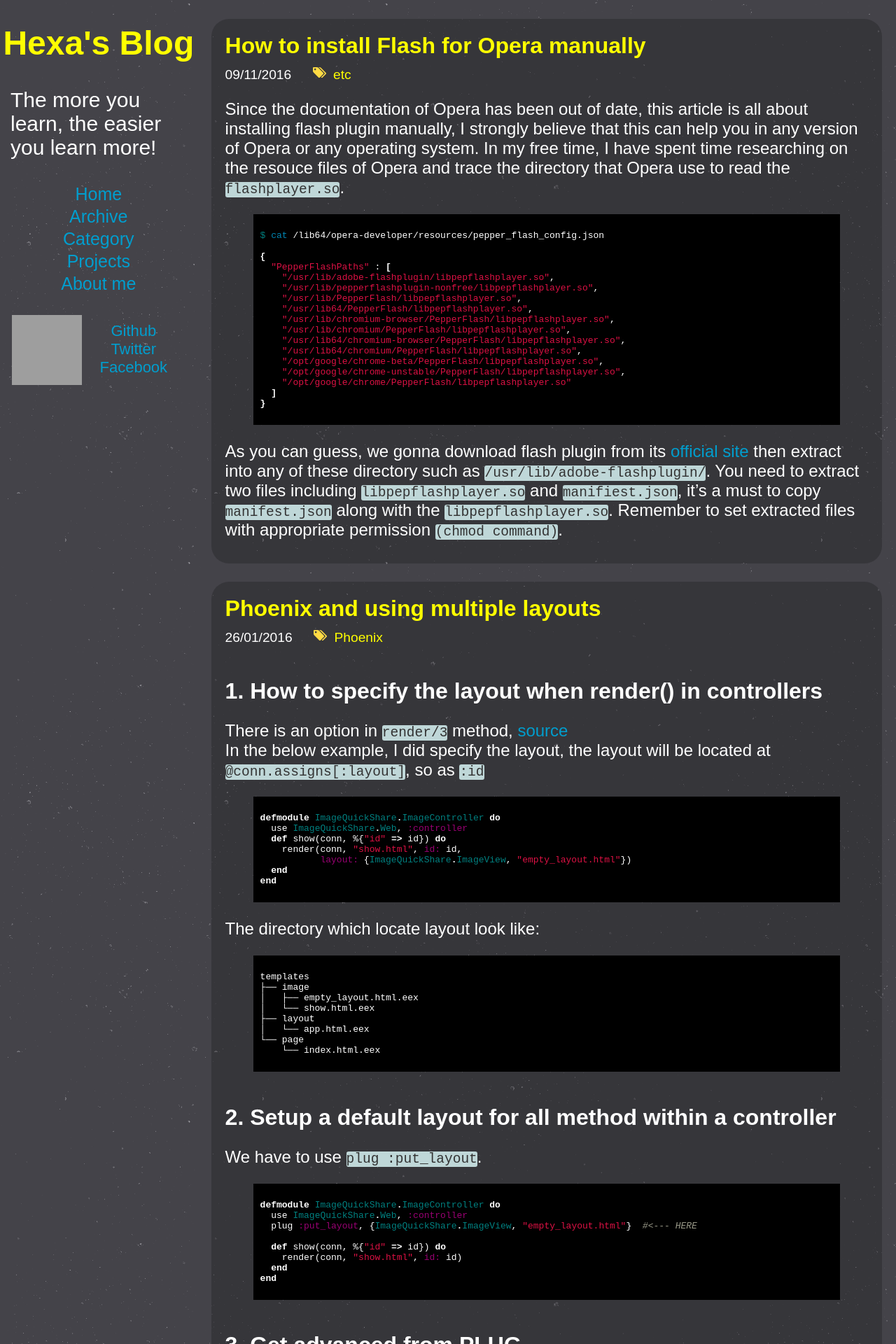
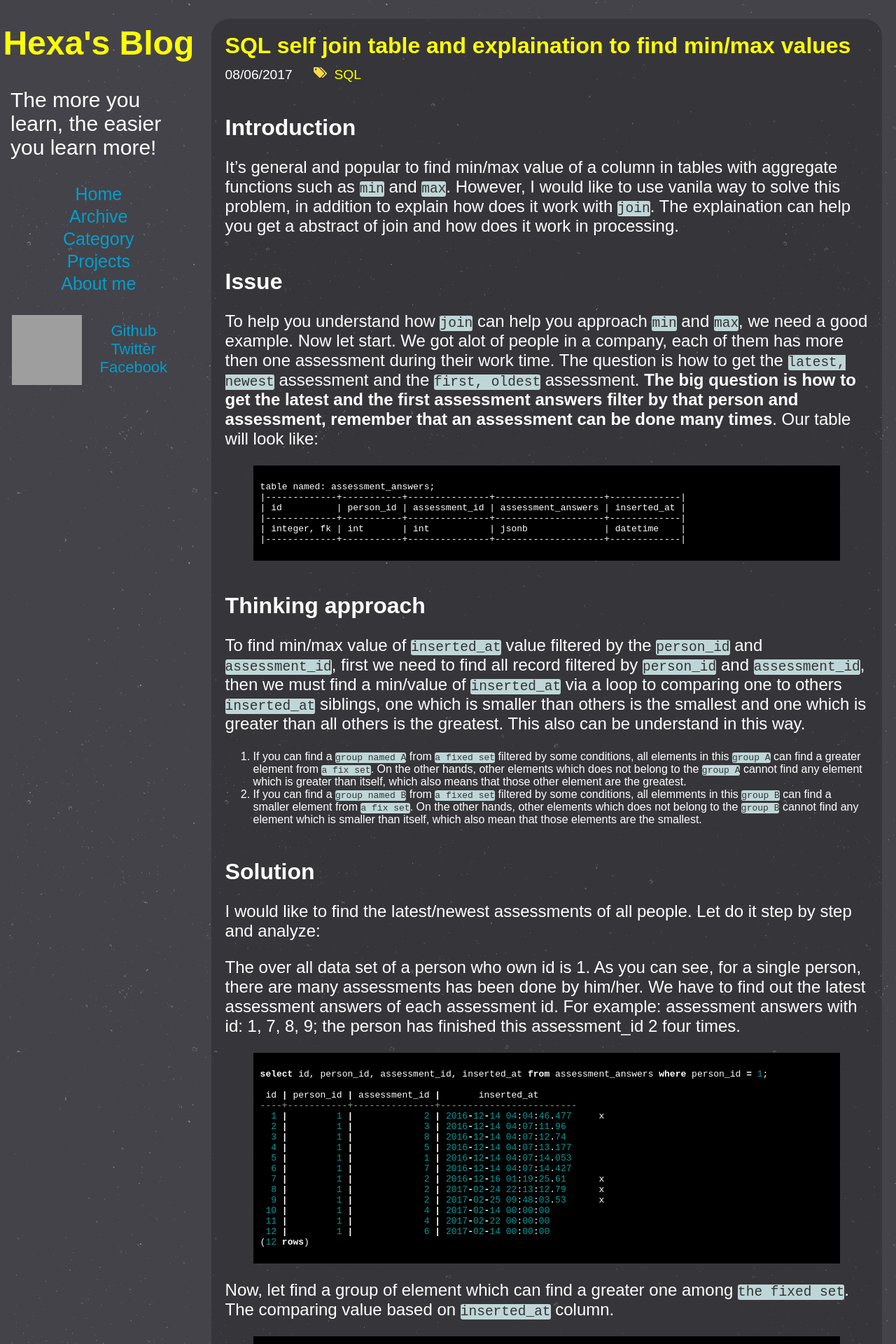
Before and after one commit to nguyenvinhlinh/nguyenvinhlinh.github.io, a Jekyll site: the page built from index.html, in a window 1280 px wide. Shown: the top 1920 px of the page at 70% size. Built offline with Jekyll 4.4.1, drawn with Linux system fonts in a browser that asks for light colours; the list of posts is cut into pages by our own code; some of the changed text lies outside the part shown; grey boxes are pictures that could not be loaded.

Commit message:
finsihed sql post about self join and explaination

```diff
--- a/_config.yml
+++ b/_config.yml
@@ -10,7 +10,7 @@ twitter_username: "https://twitter.com/LinhNguyenV"
 github_username:  "https://github.com/nguyenvinhlinh"
 facebook_username: "https://www.facebook.com/LinkBall"
 timezone: Asia/Bangkok
-paginate: 5
+paginate: 10
 
 # Build settings
 markdown: kramdown
--- /dev/null
+++ b/_posts/2017-6-8-SQL-self-join-and-explaination-to-find-min-max-value.md
@@ -0,0 +1,275 @@
+---
+layout: post
+title: SQL self join table and explaination to find min/max values
+date: 2017-6-8 12:12:18 +0700
+categories: SQL
+tag: sql
+comments: true
+---
+
+## Introduction
+It's general and popular to find min/max value of a column in tables with aggregate functions such as `min` and `max`.
+However, I would like to use vanila way to solve this problem, in addition to explain how does it work with `join`.
+The explaination can help you get a abstract of join and how does it work in processing.
+## Issue
+To help you understand how `join` can help you approach `min` and `max`, we need a good example. Now let start. We got
+ alot of people in a company, each of them has more then one assessment during their work time. The question is how to
+ get the `latest, newest` assessment and the `first, oldest` assessment. **The big question is how to get the latest
+and the first assessment answers filter by that person and assessment, remember that an assessment can be done many times**. Our table will look like:
+{% highlight text %}
+table named: assessment_answers;
+|-------------+-----------+---------------+--------------------+-------------|
+| id          | person_id | assessment_id | assessment_answers | inserted_at |
+|-------------+-----------+---------------+--------------------+-------------|
+| integer, fk | int       | int           | jsonb              | datetime    |
+|-------------+-----------+---------------+--------------------+-------------|
+{% endhighlight %}
+
+## Thinking approach
+To find min/max value of `inserted_at` value filtered by the `person_id` and `assessment_id`, first we need to find all record filtered by `person_id` and `assessment_id`, then we must find a min/value of `inserted_at` via a loop to comparing one to others `inserted_at` siblings, one which is smaller than others is the smallest and one which is greater than all others is the greatest. This also can be understand in this way.
+1. If you can find a `group named A` from `a fixed set` filtered by some conditions, all elements in this `group A` can find a greater element from `a fix set`. On the other hands, other elements which does not belong to the `group A` cannot find any element which is greater than itself, which also means that those other element are the greatest.
+2. If you can find a `group named B` from `a fixed set` filtered by some conditions, all elemments in this `group B` can find a smaller element from `a fix set`. On the other hands, other elements which does not belong to the `group B` cannot find any element which is smaller than itself, which also mean that those elements are the smallest.
+
+## Solution
+I would like to find the latest/newest assessments of all people. Let do it step by step and analyze:
+
+The over all data set of a person who own id is 1. As you can see, for a single person, there are many assessments has been done by him/her. We have to find out the latest assessment answers of each assessment id. For example: assessment answers with id: 1, 7, 8, 9; the person has finished this assessment_id 2  four times.
+{% highlight sql %}
+select id, person_id, assessment_id, inserted_at from assessment_answers where person_id = 1;
+
+ id | person_id | assessment_id |       inserted_at
+----+-----------+---------------+-------------------------
+  1 |         1 |             2 | 2016-12-14 04:04:46.477     x
+  2 |         1 |             3 | 2016-12-14 04:07:11.96
+  3 |         1 |             8 | 2016-12-14 04:07:12.74
+  4 |         1 |             5 | 2016-12-14 04:07:13.177
+  5 |         1 |             1 | 2016-12-14 04:07:14.053
+  6 |         1 |             7 | 2016-12-14 04:07:14.427
+  7 |         1 |             2 | 2016-12-16 01:19:25.61      x
+  8 |         1 |             2 | 2017-02-24 22:13:12.79      x
+  9 |         1 |             2 | 2017-02-25 09:48:03.53      x
+ 10 |         1 |             4 | 2017-02-14 00:00:00
+ 11 |         1 |             4 | 2017-02-22 00:00:00
+ 12 |         1 |             6 | 2017-02-14 00:00:00
+(12 rows)
+{% endhighlight %}
+
+Now, let find a group of element which can find a greater one among `the fixed set`. The comparing value based on `inserted_at` column.
+
+{% highlight sql %}
+select aa.id, aa.person_id, aa.assessment_id, aa.inserted_at, ab.id, ab.person_id, ab.assessment_id
+from assessment_answers aa join assessment_answers ab
+on aa.person_id = ab.person_id
+and aa.assessment_id = ab.assessment_id
+and aa.inserted_at < ab.inserted_at        -> I will explain why we set condition here not under _where_ phrase
+where aa.person_id = 1
+order by aa.id, ab.id;
+{% endhighlight %}
+
+{% highlight text %}
+ id | person_id | assessment_id |       inserted_at       | id | person_id | assessment_id |      inserted_at
+----+-----------+---------------+-------------------------+----+-----------+---------------+------------------------
+  1 |         1 |             2 | 2016-12-14 04:04:46.477 |  7 |         1 |             2 | 2016-12-16 01:19:25.61
+  1 |         1 |             2 | 2016-12-14 04:04:46.477 |  8 |         1 |             2 | 2017-02-24 22:13:12.79
+  1 |         1 |             2 | 2016-12-14 04:04:46.477 |  9 |         1 |             2 | 2017-02-25 09:48:03.53
+  7 |         1 |             2 | 2016-12-16 01:19:25.61  |  8 |         1 |             2 | 2017-02-24 22:13:12.79
+  7 |         1 |             2 | 2016-12-16 01:19:25.61  |  9 |         1 |             2 | 2017-02-25 09:48:03.53
+  8 |         1 |             2 | 2017-02-24 22:13:12.79  |  9 |         1 |             2 | 2017-02-25 09:48:03.53
+ 10 |         1 |             4 | 2017-02-14 00:00:00     | 11 |         1 |             4 | 2017-02-22 00:00:00
+(7 rows)
+{% endhighlight %}
+
+The fixed set we are talking about is starting from id `1 -> 12`, however, our group contain `1, 7, 8, 10`. `1, 7, 8, 10` can find greater element for instance:
+{% highlight text %}
+ id | person_id | assessment_id |       inserted_at       | id | person_id | assessment_id |      inserted_at
+----+-----------+---------------+-------------------------+----+-----------+---------------+------------------------
+  1 |         1 |             2 | 2016-12-14 04:04:46.477 |  7 |         1 |             2 | 2016-12-16 01:19:25.61
+{% endhighlight %}
+
+The `inserted_at(id_1)` is smaller than `inserted_at(id_7)`. For those elements which does not belong to this group cannot find greater element, because they are greatest ones. The other elements should include `2, 3, 4, 5, 6, 9, 11, 12`. The previous query used `join` phrase as a consequence, it remove all unsatisfied element for condition `aa.insrted_at < ab.inserted_at`. On the other hands, `left join` takes satisfied and unsatisfied records.
+
+{% highlight sql %}
+select aa.id, aa.person_id, aa.assessment_id, aa.inserted_at, ab.id, ab.person_id, ab.assessment_id, ab.inserted_at from assessment_answers aa
+left join assessment_answers ab
+on aa.person_id = ab.person_id
+and aa.assessment_id = ab.assessment_id
+and aa.inserted_at < ab.inserted_at
+where aa.person_id = 1
+order by aa.id, ab.id;
+{% endhighlight %}
+
+{% highlight text %}
+ id | person_id | assessment_id |       inserted_at       | id | person_id | assessment_id |      inserted_at
+----+-----------+---------------+-------------------------+----+-----------+---------------+------------------------
+  1 |         1 |             2 | 2016-12-14 04:04:46.477 |  7 |         1 |             2 | 2016-12-16 01:19:25.61
+  1 |         1 |             2 | 2016-12-14 04:04:46.477 |  8 |         1 |             2 | 2017-02-24 22:13:12.79
+  1 |         1 |             2 | 2016-12-14 04:04:46.477 |  9 |         1 |             2 | 2017-02-25 09:48:03.53
+  2 |         1 |             3 | 2016-12-14 04:07:11.96  |    |           |               |
+  3 |         1 |             8 | 2016-12-14 04:07:12.74  |    |           |               |
+  4 |         1 |             5 | 2016-12-14 04:07:13.177 |    |           |               |
+  5 |         1 |             1 | 2016-12-14 04:07:14.053 |    |           |               |
+  6 |         1 |             7 | 2016-12-14 04:07:14.427 |    |           |               |
+  7 |         1 |             2 | 2016-12-16 01:19:25.61  |  8 |         1 |             2 | 2017-02-24 22:13:12.79
+  7 |         1 |             2 | 2016-12-16 01:19:25.61  |  9 |         1 |             2 | 2017-02-25 09:48:03.53
+  8 |         1 |             2 | 2017-02-24 22:13:12.79  |  9 |         1 |             2 | 2017-02-25 09:48:03.53
+  9 |         1 |             2 | 2017-02-25 09:48:03.53  |    |           |               |
+ 10 |         1 |             4 | 2017-02-14 00:00:00     | 11 |         1 |             4 | 2017-02-22 00:00:00
+ 11 |         1 |             4 | 2017-02-22 00:00:00     |    |           |               |
+ 12 |         1 |             6 | 2017-02-14 00:00:00     |    |           |               |
+(15 rows)
+{% endhighlight %}
+
+Now let check the id of assessment answers records if the id `2, 3, 4, 5, 6, 7, 9, 11, 12` are the greatest. They cannot find any greater elements.
+
+Let finalize our works to extract the greatest element only
+
+{% highlight sql %}
+select aa.id, aa.person_id, aa.assessment_id, aa.inserted_at, ab.id, ab.person_id, ab.assessment_id, ab.inserted_at from assessment_answers aa
+left join assessment_answers ab
+on aa.person_id = ab.person_id
+and aa.assessment_id = ab.assessment_id
+and aa.inserted_at < ab.inserted_at
+where aa.person_id = 1
+and ab.id is null
+order by aa.id, ab.id;
+{% endhighlight %}
+
+{% highlight text %}
+ id | person_id | assessment_id |       inserted_at       | id | person_id | assessment_id | inserted_at
+----+-----------+---------------+-------------------------+----+-----------+---------------+-------------
+  2 |         1 |             3 | 2016-12-14 04:07:11.96  |    |           |               |
+  3 |         1 |             8 | 2016-12-14 04:07:12.74  |    |           |               |
+  4 |         1 |             5 | 2016-12-14 04:07:13.177 |    |           |               |
+  5 |         1 |             1 | 2016-12-14 04:07:14.053 |    |           |               |
+  6 |         1 |             7 | 2016-12-14 04:07:14.427 |    |           |               |
+  9 |         1 |             2 | 2017-02-25 09:48:03.53  |    |           |               |
+ 11 |         1 |             4 | 2017-02-22 00:00:00     |    |           |               |
+ 12 |         1 |             6 | 2017-02-14 00:00:00     |    |           |               |
+(8 rows)
+{% endhighlight %}
+
+And for short, here it's final shot to find the latest/newest assessment answers of user(id: 1)
+{% highlight sql %}
+select aa.id, aa.person_id, aa.assessment_id, aa.inserted_at from assessment_answers aa
+left join assessment_answers ab
+on aa.person_id = ab.person_id
+and aa.assessment_id = ab.assessment_id
+and aa.inserted_at < ab.inserted_at
+where aa.person_id = 1
+and ab.id is null
+order by aa.id;
+{% endhighlight %}
+
+{% highlight text %}
+ id | person_id | assessment_id |       inserted_at
+----+-----------+---------------+-------------------------
+  2 |         1 |             3 | 2016-12-14 04:07:11.96
+  3 |         1 |             8 | 2016-12-14 04:07:12.74
+  4 |         1 |             5 | 2016-12-14 04:07:13.177
+  5 |         1 |             1 | 2016-12-14 04:07:14.053
+  6 |         1 |             7 | 2016-12-14 04:07:14.427
+  9 |         1 |             2 | 2017-02-25 09:48:03.53
+ 11 |         1 |             4 | 2017-02-22 00:00:00
+ 12 |         1 |             6 | 2017-02-14 00:00:00
+(8 rows)
+{% endhighlight %}
+
+To find the smallest value, here is your solution:
+{% highlight sql %}
+select aa.id, aa.person_id, aa.assessment_id, aa.inserted_at from assessment_answers aa
+left join assessment_answers ab
+on aa.person_id = ab.person_id
+and aa.assessment_id = ab.assessment_id
+and aa.inserted_at > ab.inserted_at
+where aa.person_id = 1
+and ab.id is null
+order by aa.id;
+{% endhighlight %}
+
+{% highlight text %}
+ id | person_id | assessment_id |       inserted_at
+----+-----------+---------------+-------------------------
+  1 |         1 |             2 | 2016-12-14 04:04:46.477
+  2 |         1 |             3 | 2016-12-14 04:07:11.96
+  3 |         1 |             8 | 2016-12-14 04:07:12.74
+  4 |         1 |             5 | 2016-12-14 04:07:13.177
+  5 |         1 |             1 | 2016-12-14 04:07:14.053
+  6 |         1 |             7 | 2016-12-14 04:07:14.427
+ 10 |         1 |             4 | 2017-02-14 00:00:00
+ 12 |         1 |             6 | 2017-02-14 00:00:00
+
+{% endhighlight %}
+
+## Quesions
+Q: Can we place the condition `aa.inserted_at < ab.inserted_at` under `where` phrase instead of under `lelft join on` phrase, and why?
+A: No, if we put the condition `aa.inserted_at < ab.inserted_at` under the `where` phrase, we can only get `a group of not-greatest elements`
+{% highlight sql %}
+select aa.id, aa.person_id, aa.assessment_id, aa.inserted_at, ab.id, ab.person_id, ab.assessment_id, ab.inserted_at from assessment_answers aa
+left join assessment_answers ab
+on aa.person_id = ab.person_id
+and aa.assessment_id = ab.assessment_id
+where aa.person_id = 1
+and aa.inserted_at < ab.inserted_at
+order by aa.id, ab.id;
+{% endhighlight %}
+
+{% highlight text %}
+ id | person_id | assessment_id |       inserted_at       | id | person_id | assessment_id |      inserted_at
+----+-----------+---------------+-------------------------+----+-----------+---------------+------------------------
+  1 |         1 |             2 | 2016-12-14 04:04:46.477 |  7 |         1 |             2 | 2016-12-16 01:19:25.61
+  1 |         1 |             2 | 2016-12-14 04:04:46.477 |  8 |         1 |             2 | 2017-02-24 22:13:12.79
+  1 |         1 |             2 | 2016-12-14 04:04:46.477 |  9 |         1 |             2 | 2017-02-25 09:48:03.53
+  7 |         1 |             2 | 2016-12-16 01:19:25.61  |  8 |         1 |             2 | 2017-02-24 22:13:12.79
+  7 |         1 |             2 | 2016-12-16 01:19:25.61  |  9 |         1 |             2 | 2017-02-25 09:48:03.53
+  8 |         1 |             2 | 2017-02-24 22:13:12.79  |  9 |         1 |             2 | 2017-02-25 09:48:03.53
+ 10 |         1 |             4 | 2017-02-14 00:00:00     | 11 |         1 |             4 | 2017-02-22 00:00:00
+(7 rows)
+{% endhighlight %}
+
+Q: If I use `left join` in this query, why dont I get a combine of satisfied and unsatisfied records:
+A: This is how the query look like and its result set.
+{% highlight sql %}
+select aa.id, aa.person_id, aa.assessment_id, aa.inserted_at, ab.id, ab.person_id, ab.assessment_id, ab.inserted_at from assessment_answers aa
+left join assessment_answers ab
+on aa.person_id = ab.person_id
+and aa.assessment_id = ab.assessment_id
+where aa.person_id = 1
+order by aa.id, ab.id;
+{% endhighlight %}
+
+{% highlight text %}
+ id | person_id | assessment_id |       inserted_at       | id | person_id | assessment_id |       inserted_at
+----+-----------+---------------+-------------------------+----+-----------+---------------+-------------------------
+  1 |         1 |             2 | 2016-12-14 04:04:46.477 |  1 |         1 |             2 | 2016-12-14 04:04:46.477
+  1 |         1 |             2 | 2016-12-14 04:04:46.477 |  7 |         1 |             2 | 2016-12-16 01:19:25.61
+  1 |         1 |             2 | 2016-12-14 04:04:46.477 |  8 |         1 |             2 | 2017-02-24 22:13:12.79
+  1 |         1 |             2 | 2016-12-14 04:04:46.477 |  9 |         1 |             2 | 2017-02-25 09:48:03.53
+  2 |         1 |             3 | 2016-12-14 04:07:11.96  |  2 |         1 |             3 | 2016-12-14 04:07:11.96
+  3 |         1 |             8 | 2016-12-14 04:07:12.74  |  3 |         1 |             8 | 2016-12-14 04:07:12.74
+  4 |         1 |             5 | 2016-12-14 04:07:13.177 |  4 |         1 |             5 | 2016-12-14 04:07:13.177
+  5 |         1 |             1 | 2016-12-14 04:07:14.053 |  5 |         1 |             1 | 2016-12-14 04:07:14.053
+  6 |         1 |             7 | 2016-12-14 04:07:14.427 |  6 |         1 |             7 | 2016-12-14 04:07:14.427
+  7 |         1 |             2 | 2016-12-16 01:19:25.61  |  1 |         1 |             2 | 2016-12-14 04:04:46.477
+  7 |         1 |             2 | 2016-12-16 01:19:25.61  |  7 |         1 |             2 | 2016-12-16 01:19:25.61
+  7 |         1 |             2 | 2016-12-16 01:19:25.61  |  8 |         1 |             2 | 2017-02-24 22:13:12.79
+  7 |         1 |             2 | 2016-12-16 01:19:25.61  |  9 |         1 |             2 | 2017-02-25 09:48:03.53
+  8 |         1 |             2 | 2017-02-24 22:13:12.79  |  1 |         1 |             2 | 2016-12-14 04:04:46.477
+  8 |         1 |             2 | 2017-02-24 22:13:12.79  |  7 |         1 |             2 | 2016-12-16 01:19:25.61
+  8 |         1 |             2 | 2017-02-24 22:13:12.79  |  8 |         1 |             2 | 2017-02-24 22:13:12.79
+  8 |         1 |             2 | 2017-02-24 22:13:12.79  |  9 |         1 |             2 | 2017-02-25 09:48:03.53
+  9 |         1 |             2 | 2017-02-25 09:48:03.53  |  1 |         1 |             2 | 2016-12-14 04:04:46.477
+  9 |         1 |             2 | 2017-02-25 09:48:03.53  |  7 |         1 |             2 | 2016-12-16 01:19:25.61
+  9 |         1 |             2 | 2017-02-25 09:48:03.53  |  8 |         1 |             2 | 2017-02-24 22:13:12.79
+  9 |         1 |             2 | 2017-02-25 09:48:03.53  |  9 |         1 |             2 | 2017-02-25 09:48:03.53
+ 10 |         1 |             4 | 2017-02-14 00:00:00     | 10 |         1 |             4 | 2017-02-14 00:00:00
+ 10 |         1 |             4 | 2017-02-14 00:00:00     | 11 |         1 |             4 | 2017-02-22 00:00:00
+ 11 |         1 |             4 | 2017-02-22 00:00:00     | 10 |         1 |             4 | 2017-02-14 00:00:00
+ 11 |         1 |             4 | 2017-02-22 00:00:00     | 11 |         1 |             4 | 2017-02-22 00:00:00
+ 12 |         1 |             6 | 2017-02-14 00:00:00     | 12 |         1 |             6 | 2017-02-14 00:00:00
+(26 rows)
+{% endhighlight %}
+
+The condition I am talking here is `aa.person_id = ab.person_id` and `aa.assessment_id = ab.assessment_id`
+* Satisfied condition is `aa.person_id == ab.person_id` and `aa.assessment_id == ab.assessment_id`
+* Unsatisfied condition is `aa.person_id != ab.person_id` or `aa.assessment_id != ab.assessment_id`
+Why the record that are not satisfied exist in the result set. Hmm, that's a question I am think about. Personally, I think the developers of postgres did make an exception, hardcode perhap if people use `equal` in the `join` expression.
```
